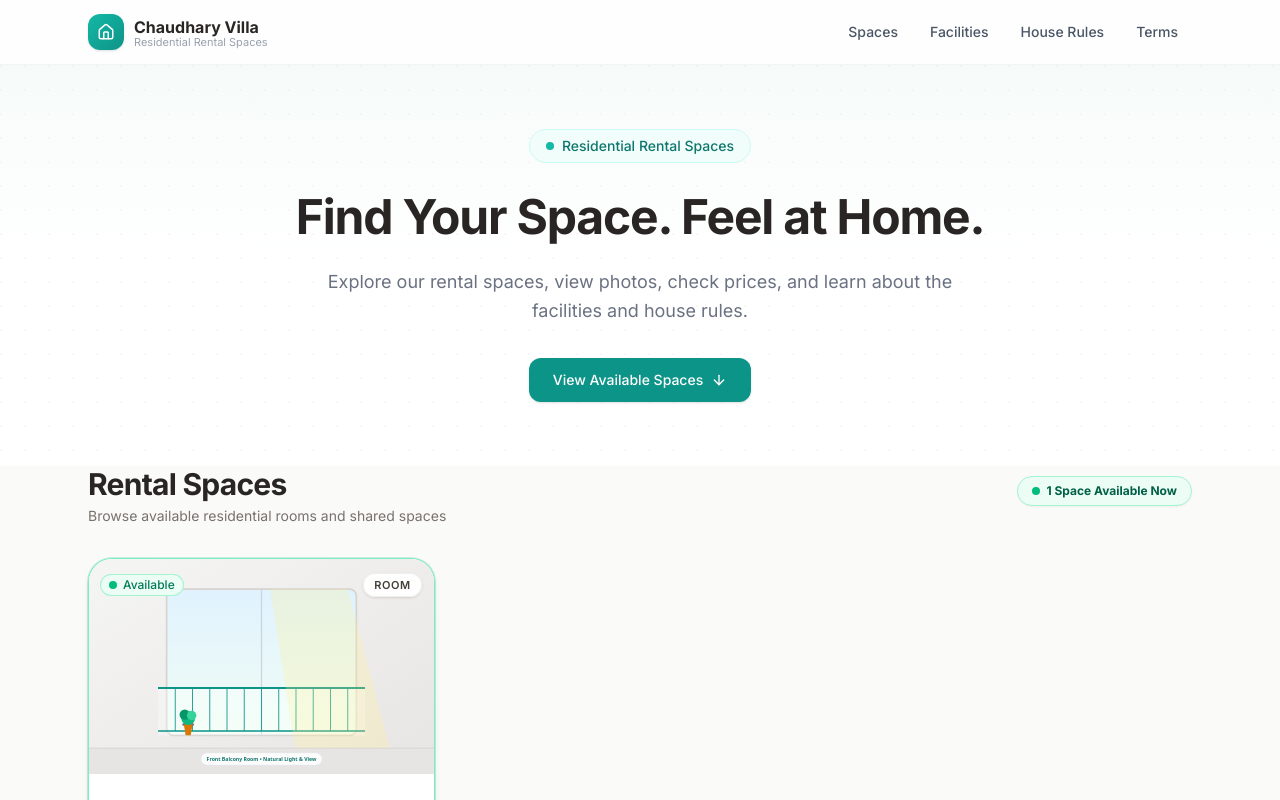
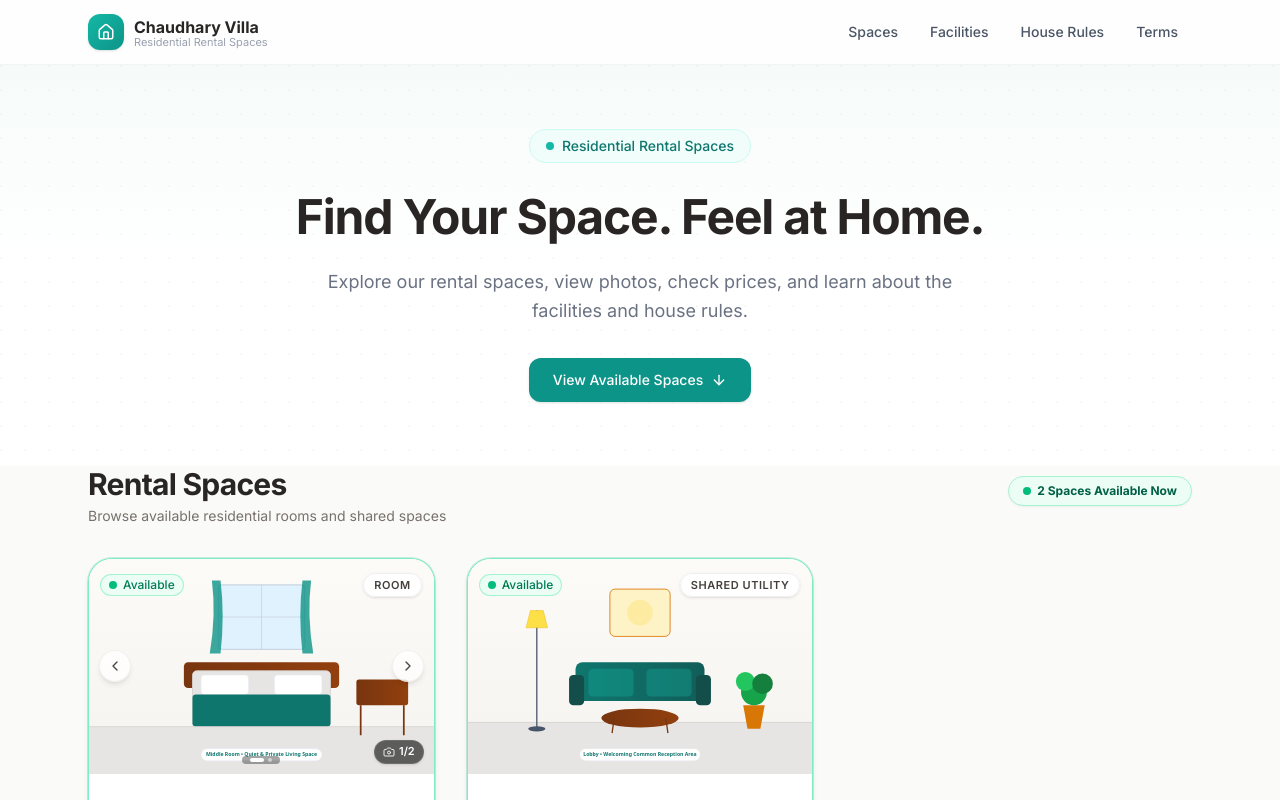
Before and after one commit to PriyanshuChaudhry/Chaudhary-Villa, a Next.js app: page / in a window 1280 px wide. Shown: the top 800 px of the page. Built offline with nearby package versions, Linux system fonts and the light colour scheme.

Commit message:
feat: add professional MakeMyTrip-style swipe gallery and card photo carousel

```diff
--- a/src/components/PhotoGallery.js
+++ b/src/components/PhotoGallery.js
@@ -1,106 +1,226 @@
 "use client";
 
-import { useState } from "react";
-import { ImageOff } from "lucide-react";
+import { useState, useRef, useCallback } from "react";
+import {
+  ImageOff,
+  ChevronLeft,
+  ChevronRight,
+  Maximize2,
+  Camera,
+} from "lucide-react";
 import Lightbox from "./Lightbox";
 
 /**
- * PhotoGallery — Displays property photographs with a main image and thumbnails.
- * Opens a full-screen lightbox when an image is clicked.
- * Handles missing images gracefully with a clean placeholder.
+ * PhotoGallery — Professional MakeMyTrip / Airbnb style gallery.
+ * Features:
+ * - Touch swipe left/right for mobile users
+ * - Floating left & right navigation arrows
+ * - Floating "1 / N" photo counter badge
+ * - Interactive pagination dots
+ * - Thumbnail strip with active ring
+ * - Click to open full-screen lightbox
+ * - Graceful placeholder for missing/errored images
  */
 export default function PhotoGallery({ images = [], spaceName = "Space" }) {
   const [mainIndex, setMainIndex] = useState(0);
   const [lightboxOpen, setLightboxOpen] = useState(false);
   const [imageErrors, setImageErrors] = useState({});
 
+  // Touch swipe handling
+  const touchStartX = useRef(0);
+  const touchEndX = useRef(0);
+
   const handleImageError = (index) => {
     setImageErrors((prev) => ({ ...prev, [index]: true }));
   };
 
-  // Filter out images that have errored
   const validImages = images.filter((_, index) => !imageErrors[index]);
+  const hasMultiple = validImages.length > 1;
+
+  const goNext = useCallback(
+    (e) => {
+      if (e) e.stopPropagation();
+      setMainIndex((prev) => (prev + 1) % validImages.length);
+    },
+    [validImages.length]
+  );
+
+  const goPrev = useCallback(
+    (e) => {
+      if (e) e.stopPropagation();
+      setMainIndex((prev) => (prev - 1 + validImages.length) % validImages.length);
+    },
+    [validImages.length]
+  );
+
+  const handleTouchStart = (e) => {
+    touchStartX.current = e.touches[0].clientX;
+    touchEndX.current = e.touches[0].clientX;
+  };
+
+  const handleTouchMove = (e) => {
+    touchEndX.current = e.touches[0].clientX;
+  };
+
+  const handleTouchEnd = () => {
+    if (!hasMultiple) return;
+    const diff = touchStartX.current - touchEndX.current;
+    const threshold = 40; // minimum distance in px to register a swipe
+
+    if (diff > threshold) {
+      // Swiped left → Next photo
+      goNext();
+    } else if (diff < -threshold) {
+      // Swiped right → Previous photo
+      goPrev();
+    }
+  };
 
   if (!images || images.length === 0) {
     return (
-      <div className="w-full aspect-[4/3] bg-gray-50 rounded-2xl flex flex-col items-center justify-center text-gray-400 border border-gray-100">
-        <ImageOff className="w-12 h-12 mb-3 opacity-50" />
-        <p className="text-sm font-medium">No photos available yet</p>
-        <p className="text-xs mt-1 opacity-70">Photos will appear here once added</p>
+      <div className="w-full aspect-[16/10] bg-stone-100 rounded-3xl flex flex-col items-center justify-center text-stone-400 border border-stone-200/80">
+        <ImageOff className="w-12 h-12 mb-3 opacity-40 text-stone-400" />
+        <p className="text-sm font-semibold text-stone-600">No photos available yet</p>
+        <p className="text-xs mt-1 text-stone-400">Photos will appear here once added</p>
       </div>
     );
   }
 
+  const currentImage = validImages[mainIndex] || images[0];
+
   return (
-    <div className="space-y-3">
-      {/* Main image */}
+    <div className="space-y-3.5">
+      {/* Main Image Container */}
       <div
-        className="relative w-full aspect-[4/3] rounded-2xl overflow-hidden bg-gray-50 cursor-pointer group"
+        className="relative w-full aspect-[16/10] sm:aspect-[4/3] rounded-3xl overflow-hidden bg-stone-100 border border-stone-200/80 shadow-sm cursor-pointer select-none group"
         onClick={() => {
           if (validImages.length > 0) setLightboxOpen(true);
         }}
+        onTouchStart={handleTouchStart}
+        onTouchMove={handleTouchMove}
+        onTouchEnd={handleTouchEnd}
       >
         {imageErrors[mainIndex] ? (
-          <div className="w-full h-full flex flex-col items-center justify-center text-gray-400">
-            <ImageOff className="w-12 h-12 mb-3 opacity-50" />
-            <p className="text-sm">Photo unavailable</p>
+          <div className="w-full h-full flex flex-col items-center justify-center text-stone-400">
+            <ImageOff className="w-12 h-12 mb-3 opacity-40" />
+            <p className="text-sm font-medium">Photo unavailable</p>
           </div>
         ) : (
           <>
             <img
-              src={images[mainIndex]}
+              src={currentImage}
               alt={`${spaceName} - Photo ${mainIndex + 1}`}
               className="w-full h-full object-cover transition-transform duration-500 group-hover:scale-[1.02]"
               loading="lazy"
               onError={() => handleImageError(mainIndex)}
+              draggable="false"
             />
-            {/* Hover overlay */}
-            <div className="absolute inset-0 bg-black/0 group-hover:bg-black/10 transition-colors duration-300 flex items-center justify-center">
-              <span className="opacity-0 group-hover:opacity-100 transition-opacity duration-300 bg-white/90 backdrop-blur-sm text-charcoal px-4 py-2 rounded-full text-sm font-medium shadow-lg">
-                View full size
+
+            {/* Subtle Gradient Overlays for controls readability */}
+            <div className="absolute inset-0 bg-gradient-to-t from-black/35 via-transparent to-black/10 pointer-events-none" />
+
+            {/* MakeMyTrip / Airbnb Floating Counter Badge */}
+            <div className="absolute bottom-3.5 right-3.5 z-10 flex items-center gap-2">
+              <div className="px-3 py-1.5 rounded-full bg-black/60 backdrop-blur-md text-white text-xs font-semibold shadow-lg flex items-center gap-1.5 border border-white/10">
+                <Camera className="w-3.5 h-3.5 text-white/90" />
+                <span>
+                  {mainIndex + 1} / {validImages.length}
                 </span>
               </div>
+
+              {/* Fullscreen indicator */}
+              <div
+                className="hidden sm:flex px-2.5 py-1.5 rounded-full bg-black/60 backdrop-blur-md text-white text-xs font-medium shadow-lg items-center gap-1 border border-white/10 opacity-90 group-hover:opacity-100 transition-opacity"
+                title="View Fullscreen"
+              >
+                <Maximize2 className="w-3.5 h-3.5" />
+                <span>Expand</span>
+              </div>
+            </div>
+
+            {/* Floating Left Arrow (MakeMyTrip style) */}
+            {hasMultiple && (
+              <button
+                type="button"
+                onClick={goPrev}
+                className="absolute left-3 top-1/2 -translate-y-1/2 z-10 w-9 h-9 sm:w-11 sm:h-11 rounded-full bg-white/90 hover:bg-white text-stone-800 shadow-lg backdrop-blur-md flex items-center justify-center transition-all duration-200 hover:scale-105 active:scale-95 border border-stone-200/60"
+                aria-label="Previous photo"
+              >
+                <ChevronLeft className="w-5 h-5 text-stone-800" />
+              </button>
+            )}
+
+            {/* Floating Right Arrow (MakeMyTrip style) */}
+            {hasMultiple && (
+              <button
+                type="button"
+                onClick={goNext}
+                className="absolute right-3 top-1/2 -translate-y-1/2 z-10 w-9 h-9 sm:w-11 sm:h-11 rounded-full bg-white/90 hover:bg-white text-stone-800 shadow-lg backdrop-blur-md flex items-center justify-center transition-all duration-200 hover:scale-105 active:scale-95 border border-stone-200/60"
+                aria-label="Next photo"
+              >
+                <ChevronRight className="w-5 h-5 text-stone-800" />
+              </button>
+            )}
+
+            {/* Pagination Dots at Bottom Center */}
+            {hasMultiple && (
+              <div
+                className="absolute bottom-3.5 left-1/2 -translate-x-1/2 z-10 flex items-center gap-1.5 px-2.5 py-1 rounded-full bg-black/40 backdrop-blur-md border border-white/10"
+                onClick={(e) => e.stopPropagation()}
+              >
+                {validImages.map((_, idx) => (
+                  <button
+                    key={idx}
+                    type="button"
+                    onClick={(e) => {
+                      e.stopPropagation();
+                      setMainIndex(idx);
+                    }}
+                    className={`transition-all duration-300 rounded-full ${
+                      idx === mainIndex
+                        ? "w-5 h-1.5 bg-white"
+                        : "w-1.5 h-1.5 bg-white/50 hover:bg-white/80"
+                    }`}
+                    aria-label={`Go to photo ${idx + 1}`}
+                  />
+                ))}
+              </div>
+            )}
           </>
         )}
       </div>
 
-      {/* Thumbnail strip */}
-      {images.length > 1 && (
-        <div className="flex gap-2 overflow-x-auto pb-1 scrollbar-hide">
-          {images.map((img, index) => (
+      {/* Thumbnail Strip */}
+      {hasMultiple && (
+        <div className="flex gap-2.5 overflow-x-auto pb-1 scrollbar-hide">
+          {validImages.map((img, index) => (
             <button
               key={index}
+              type="button"
               onClick={() => setMainIndex(index)}
               className={`
-                flex-shrink-0 w-16 h-16 sm:w-20 sm:h-20 rounded-xl overflow-hidden
-                transition-all duration-200
+                flex-shrink-0 w-20 h-16 sm:w-24 sm:h-20 rounded-2xl overflow-hidden
+                transition-all duration-200 border
                 ${
                   index === mainIndex
-                    ? "ring-2 ring-teal-500 ring-offset-2 opacity-100"
-                    : "opacity-60 hover:opacity-90"
+                    ? "ring-2 ring-teal-600 ring-offset-2 ring-offset-warm-white border-transparent shadow-sm opacity-100"
+                    : "border-stone-200/80 opacity-60 hover:opacity-100"
                 }
               `}
               aria-label={`View photo ${index + 1}`}
             >
-              {imageErrors[index] ? (
-                <div className="w-full h-full bg-gray-100 flex items-center justify-center">
-                  <ImageOff className="w-4 h-4 text-gray-400" />
-                </div>
-              ) : (
               <img
                 src={img}
                 alt={`${spaceName} thumbnail ${index + 1}`}
                 className="w-full h-full object-cover"
                 loading="lazy"
-                  onError={() => handleImageError(index)}
               />
-              )}
             </button>
           ))}
         </div>
       )}
 
-      {/* Lightbox */}
+      {/* Fullscreen Lightbox */}
       {lightboxOpen && validImages.length > 0 && (
         <Lightbox
           images={validImages}
--- a/src/components/SpaceCard.js
+++ b/src/components/SpaceCard.js
@@ -1,18 +1,65 @@
 "use client";
 
+import { useState, useRef } from "react";
 import Link from "next/link";
-import { ImageOff, ArrowRight } from "lucide-react";
+import {
+  ImageOff,
+  ArrowRight,
+  ChevronLeft,
+  ChevronRight,
+  Camera,
+} from "lucide-react";
 import AvailabilityBadge from "./AvailabilityBadge";
 import { getDisplayPrice, isSpaceAvailable } from "@/lib/helpers";
 
 /**
  * SpaceCard — A card representing a single rental space in the listing grid.
- * Styled with warm residential aesthetics, clear pricing, and mobile-optimized buttons.
+ * Styled with warm residential aesthetics, clear pricing, and MakeMyTrip-style
+ * multi-photo cycling with left/right arrows, touch swipe, and pagination dots.
  */
 export default function SpaceCard({ space }) {
-  const { slug, name, description, availability, images, type } = space;
+  const { slug, name, description, availability, images = [], type } = space;
   const isAvailable = isSpaceAvailable(space);
-  const coverImage = images && images.length > 0 ? images[0] : null;
+
+  const [currentImgIndex, setCurrentImgIndex] = useState(0);
+  const touchStartX = useRef(0);
+  const touchEndX = useRef(0);
+
+  const hasMultiplePhotos = images && images.length > 1;
+  const activeImage = images && images.length > 0 ? images[currentImgIndex] : null;
+
+  const handleNextPhoto = (e) => {
+    e.preventDefault();
+    e.stopPropagation();
+    setCurrentImgIndex((prev) => (prev + 1) % images.length);
+  };
+
+  const handlePrevPhoto = (e) => {
+    e.preventDefault();
+    e.stopPropagation();
+    setCurrentImgIndex((prev) => (prev - 1 + images.length) % images.length);
+  };
+
+  const handleTouchStart = (e) => {
+    touchStartX.current = e.touches[0].clientX;
+    touchEndX.current = e.touches[0].clientX;
+  };
+
+  const handleTouchMove = (e) => {
+    touchEndX.current = e.touches[0].clientX;
+  };
+
+  const handleTouchEnd = (e) => {
+    if (!hasMultiplePhotos) return;
+    const diff = touchStartX.current - touchEndX.current;
+    if (diff > 40) {
+      e.preventDefault();
+      setCurrentImgIndex((prev) => (prev + 1) % images.length);
+    } else if (diff < -40) {
+      e.preventDefault();
+      setCurrentImgIndex((prev) => (prev - 1 + images.length) % images.length);
+    }
+  };
 
   return (
     <Link
@@ -24,12 +71,17 @@ export default function SpaceCard({ space }) {
       }`}
       id={`space-card-${slug}`}
     >
-      {/* Cover image container */}
-      <div className="relative aspect-[16/10] bg-stone-100 overflow-hidden">
-        {coverImage ? (
+      {/* Cover image container with MakeMyTrip style photo carousel */}
+      <div
+        className="relative aspect-[16/10] bg-stone-100 overflow-hidden select-none"
+        onTouchStart={handleTouchStart}
+        onTouchMove={handleTouchMove}
+        onTouchEnd={handleTouchEnd}
+      >
+        {activeImage ? (
           <img
-            src={coverImage}
-            alt={`${name} photo`}
+            src={activeImage}
+            alt={`${name} photo ${currentImgIndex + 1}`}
             className="w-full h-full object-cover transition-transform duration-500 group-hover:scale-105"
             loading="lazy"
             onError={(e) => {
@@ -43,7 +95,7 @@ export default function SpaceCard({ space }) {
         {/* Fallback placeholder */}
         <div
           className={`absolute inset-0 flex flex-col items-center justify-center text-stone-400 bg-stone-100 ${
-            coverImage ? "hidden" : "flex"
+            activeImage ? "hidden" : "flex"
           }`}
         >
           <ImageOff className="w-8 h-8 mb-1.5 opacity-40 text-stone-400" />
@@ -51,15 +103,62 @@ export default function SpaceCard({ space }) {
         </div>
 
         {/* Top Badges */}
-        <div className="absolute top-3 left-3">
+        <div className="absolute top-3 left-3 z-10">
           <AvailabilityBadge status={availability} size="small" />
         </div>
 
-        <div className="absolute top-3 right-3">
+        <div className="absolute top-3 right-3 z-10">
           <span className="px-2.5 py-1 text-[11px] font-semibold bg-white/95 backdrop-blur-md text-stone-700 rounded-full shadow-sm border border-stone-200/60 uppercase tracking-wider">
             {type === "room" ? "Room" : "Shared Utility"}
           </span>
         </div>
+
+        {/* Carousel Floating Controls (MakeMyTrip style) */}
+        {hasMultiplePhotos && (
+          <>
+            {/* Left Chevron */}
+            <button
+              type="button"
+              onClick={handlePrevPhoto}
+              className="absolute left-2.5 top-1/2 -translate-y-1/2 z-10 w-8 h-8 rounded-full bg-white/90 hover:bg-white text-stone-800 shadow-md backdrop-blur-md flex items-center justify-center transition-all opacity-85 hover:opacity-100 active:scale-95 border border-stone-200/60"
+              aria-label="Previous photo"
+            >
+              <ChevronLeft className="w-4 h-4" />
+            </button>
+
+            {/* Right Chevron */}
+            <button
+              type="button"
+              onClick={handleNextPhoto}
+              className="absolute right-2.5 top-1/2 -translate-y-1/2 z-10 w-8 h-8 rounded-full bg-white/90 hover:bg-white text-stone-800 shadow-md backdrop-blur-md flex items-center justify-center transition-all opacity-85 hover:opacity-100 active:scale-95 border border-stone-200/60"
+              aria-label="Next photo"
+            >
+              <ChevronRight className="w-4 h-4" />
+            </button>
+
+            {/* Photo Counter Pill (bottom right) */}
+            <div className="absolute bottom-2.5 right-2.5 z-10 px-2 py-0.5 rounded-full bg-black/60 backdrop-blur-md text-white text-[11px] font-semibold flex items-center gap-1 border border-white/10 shadow-sm">
+              <Camera className="w-3 h-3 text-white/90" />
+              <span>
+                {currentImgIndex + 1}/{images.length}
+              </span>
+            </div>
+
+            {/* Pagination Dots (bottom center) */}
+            <div className="absolute bottom-2.5 left-1/2 -translate-x-1/2 z-10 flex items-center gap-1 px-2 py-0.5 rounded-full bg-black/35 backdrop-blur-md">
+              {images.map((_, idx) => (
+                <div
+                  key={idx}
+                  className={`rounded-full transition-all duration-200 ${
+                    idx === currentImgIndex
+                      ? "w-3.5 h-1 bg-white"
+                      : "w-1 h-1 bg-white/50"
+                  }`}
+                />
+              ))}
+            </div>
+          </>
+        )}
       </div>
 
       {/* Card Content */}
--- a/src/data/propertyData.js
+++ b/src/data/propertyData.js
@@ -93,7 +93,7 @@ export const rentalSpaces = [
     // ── Availability ──
     // Change to "available" when this room is vacant
     // Change to "unavailable" when this room is occupied
-    availability: "available",
+    availability: "unavailable",
 
     // ── Pricing ──
     // Rooms support single and double occupancy pricing
@@ -127,13 +127,14 @@ export const rentalSpaces = [
     type: "room",
     description:
       "A centrally located room within the house, providing a quiet and private living space.",
-    availability: "unavailable",
+    availability: "available",
     pricing: {
       singleOccupancy: { label: "Single Occupancy", amount: 5000 },
       doubleOccupancy: { label: "Double Occupancy", amount: 6000 },
     },
     images: [
       "/images/middle-room-1.svg",
+      "/images/middle-room-2.svg",
     ],
     video: null,
     rules: [],
@@ -183,7 +184,7 @@ export const rentalSpaces = [
     type: "utility",
     description:
       "A common lobby area available for rent, providing additional shared space.",
-    availability: "unavailable",
+    availability: "available",
     pricing: {
       monthly: { label: "Monthly Rent", amount: 2000 },
     },
```
Also changed, not shown: public/images/middle-room-2.svg (added), src/components/Lightbox.js. Lines whose indentation alone changed are shown as unchanged.
